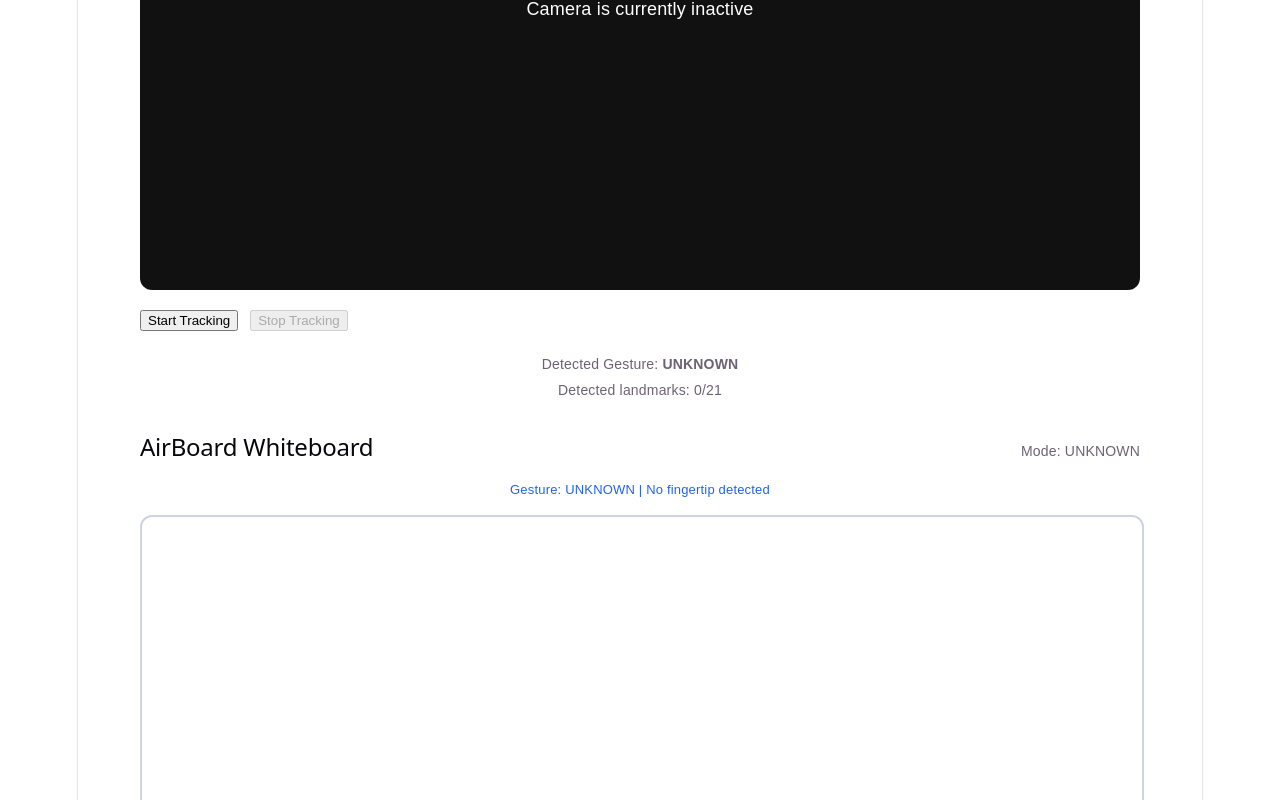
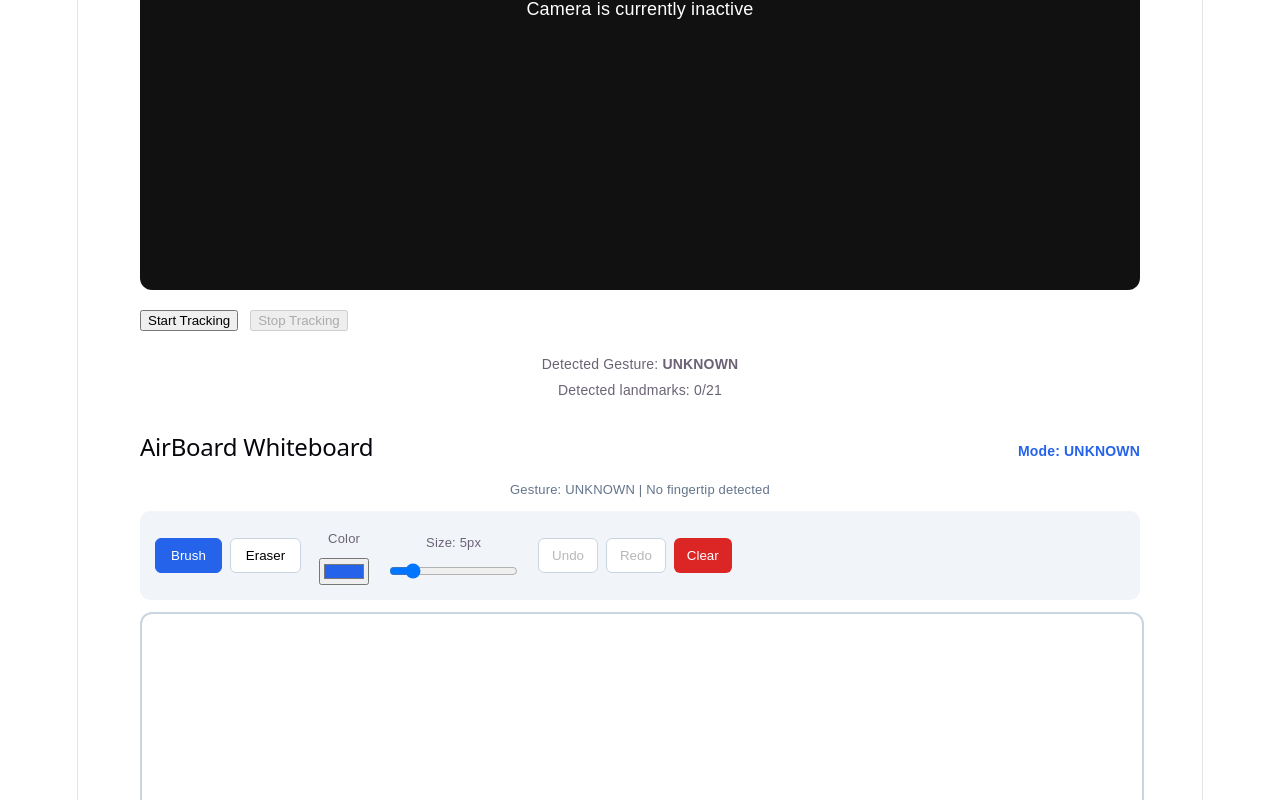
Before and after one commit to acVerse/AirBoard, a React (Vite) app: page / in a window 1280 px wide. Shown: the part 389-1189 px from the top of the page. Built offline with nearby package versions, Linux system fonts and the light colour scheme.

Commit message:
5th commit

```diff
--- a/src/components/WhiteboardCanvas.tsx
+++ b/src/components/WhiteboardCanvas.tsx
@@ -1,10 +1,13 @@
-import { useEffect, useRef, useState } from "react";
+import { useEffect, useMemo, useRef, useState } from "react";
 
 import { DrawingEngine } from "../whiteboard/drawingEngine";
 import { createBrush, DEFAULT_BRUSH } from "../whiteboard/brush";
+import { createEraser } from "../whiteboard/eraser";
 
 import type { HandPoint } from "../vision/landmarkProcessor";
 import type { GestureType } from "../vision/gestureClassifier";
+
+type DrawingTool = "brush" | "eraser";
 
 interface WhiteboardCanvasProps {
   landmarks: HandPoint[];
@@ -20,8 +23,34 @@ export default function WhiteboardCanvas({
   const isDrawingRef = useRef(false);
 
   const [debugInfo, setDebugInfo] = useState("Waiting for hand...");
-  const brush = createBrush(DEFAULT_BRUSH);
 
+  const [selectedColor, setSelectedColor] = useState(
+    DEFAULT_BRUSH.color
+  );
+
+  const [brushSize, setBrushSize] = useState(
+    DEFAULT_BRUSH.size
+  );
+
+  const [selectedTool, setSelectedTool] =
+    useState<DrawingTool>("brush");
+
+  const brush = useMemo(
+    () =>
+      createBrush({
+        color: selectedColor,
+        size: brushSize,
+        opacity: 1,
+      }),
+    [selectedColor, brushSize]
+  );
+
+  const eraser = useMemo(
+    () => createEraser(25),
+    []
+  );
+
+  // Initialize canvas
   useEffect(() => {
     const canvas = canvasRef.current;
     if (!canvas) return;
@@ -32,6 +61,7 @@ export default function WhiteboardCanvas({
     engineRef.current.render(canvas);
   }, []);
 
+  // Handle drawing
   useEffect(() => {
     const canvas = canvasRef.current;
     if (!canvas) return;
@@ -39,25 +69,39 @@ export default function WhiteboardCanvas({
     const indexTip = landmarks[8];
 
     if (!indexTip) {
-      setDebugInfo(`Gesture: ${currentGesture} | No fingertip detected`);
+      setDebugInfo(
+        `Gesture: ${currentGesture} | No fingertip detected`
+      );
 
       if (isDrawingRef.current) {
         engineRef.current.endStroke();
         isDrawingRef.current = false;
       }
-    } else {
+
+      engineRef.current.render(canvas);
+      return;
+    }
+
     const point = {
       x: 1 - indexTip.x,
       y: indexTip.y,
     };
 
     setDebugInfo(
-        `Gesture: ${currentGesture} | Landmarks: ${landmarks.length} | X: ${point.x.toFixed(3)} | Y: ${point.y.toFixed(3)}`
+      `Gesture: ${currentGesture} | X: ${point.x.toFixed(3)} | Y: ${point.y.toFixed(3)}`
     );
 
     if (currentGesture === "DRAW") {
       if (!isDrawingRef.current) {
-          engineRef.current.startStroke(point, brush, "brush");
+        const settings =
+          selectedTool === "eraser" ? eraser : brush;
+
+        engineRef.current.startStroke(
+          point,
+          settings,
+          selectedTool
+        );
+
         isDrawingRef.current = true;
       } else {
         engineRef.current.addPoint(point);
@@ -66,11 +110,11 @@ export default function WhiteboardCanvas({
       engineRef.current.endStroke();
       isDrawingRef.current = false;
     }
-    }
 
     engineRef.current.render(canvas);
-  }, [landmarks, currentGesture]);
+  }, [landmarks, currentGesture, selectedTool, brush, eraser]);
 
+  // Stop active drawing when component unmounts
   useEffect(() => {
     return () => {
       if (isDrawingRef.current) {
@@ -79,19 +123,141 @@ export default function WhiteboardCanvas({
     };
   }, []);
 
+  // Undo
+  const handleUndo = () => {
+    isDrawingRef.current = false;
+
+    engineRef.current.undo();
+
+    const canvas = canvasRef.current;
+    if (canvas) engineRef.current.render(canvas);
+  };
+
+  // Redo
+  const handleRedo = () => {
+    isDrawingRef.current = false;
+
+    engineRef.current.redo();
+
+    const canvas = canvasRef.current;
+    if (canvas) engineRef.current.render(canvas);
+  };
+
+  // Clear canvas
+  const handleClear = () => {
+    isDrawingRef.current = false;
+
+    engineRef.current.clear();
+
+    const canvas = canvasRef.current;
+    if (canvas) engineRef.current.render(canvas);
+  };
+
   return (
     <div style={styles.container}>
+
       <div style={styles.header}>
         <h2>AirBoard Whiteboard</h2>
-        <span>Mode: {currentGesture}</span>
+
+        <span style={styles.gesture}>
+          Mode: {currentGesture}
+        </span>
       </div>
 
       <p style={styles.debug}>{debugInfo}</p>
 
+      {/* Toolbar */}
+      <div style={styles.toolbar}>
+
+        <div style={styles.toolGroup}>
+          <button
+            style={{
+              ...styles.toolButton,
+              ...(selectedTool === "brush"
+                ? styles.activeButton
+                : {}),
+            }}
+            onClick={() => setSelectedTool("brush")}
+          >
+            Brush
+          </button>
+
+          <button
+            style={{
+              ...styles.toolButton,
+              ...(selectedTool === "eraser"
+                ? styles.activeButton
+                : {}),
+            }}
+            onClick={() => setSelectedTool("eraser")}
+          >
+            Eraser
+          </button>
+        </div>
+
+        {/* Color picker */}
+        <div style={styles.controlGroup}>
+          <label>Color</label>
+
+          <input
+            type="color"
+            value={selectedColor}
+            onChange={(e) => setSelectedColor(e.target.value)}
+            disabled={selectedTool === "eraser"}
+          />
+        </div>
+
+        {/* Brush size */}
+        <div style={styles.controlGroup}>
+          <label>
+            Size: {brushSize}px
+          </label>
+
+          <input
+            type="range"
+            min="1"
+            max="30"
+            value={brushSize}
+            onChange={(e) =>
+              setBrushSize(Number(e.target.value))
+            }
+          />
+        </div>
+
+        {/* History controls */}
+        <div style={styles.toolGroup}>
+          <button
+            style={styles.actionButton}
+            onClick={handleUndo}
+            disabled={!engineRef.current.canUndo()}
+          >
+            Undo
+          </button>
+
+          <button
+            style={styles.actionButton}
+            onClick={handleRedo}
+            disabled={!engineRef.current.canRedo()}
+          >
+            Redo
+          </button>
+
+          <button
+            style={styles.clearButton}
+            onClick={handleClear}
+          >
+            Clear
+          </button>
+        </div>
+
+      </div>
+
+      {/* Whiteboard */}
       <canvas
         ref={canvasRef}
         style={styles.canvas}
       />
+
     </div>
   );
 }
@@ -101,16 +267,78 @@ const styles: Record<string, React.CSSProperties> = {
     width: "100%",
     marginTop: "30px",
   },
+
   header: {
     display: "flex",
     justifyContent: "space-between",
     alignItems: "center",
   },
+
+  gesture: {
+    fontWeight: "bold",
+    color: "#2563EB",
+  },
+
   debug: {
     fontSize: "13px",
-    color: "#2563EB",
+    color: "#64748B",
     margin: "8px 0",
   },
+
+  toolbar: {
+    display: "flex",
+    flexWrap: "wrap",
+    alignItems: "center",
+    gap: "18px",
+    padding: "15px",
+    backgroundColor: "#F1F5F9",
+    borderRadius: "10px",
+    marginBottom: "12px",
+  },
+
+  toolGroup: {
+    display: "flex",
+    gap: "8px",
+  },
+
+  controlGroup: {
+    display: "flex",
+    flexDirection: "column",
+    gap: "5px",
+    fontSize: "13px",
+  },
+
+  toolButton: {
+    padding: "9px 15px",
+    border: "1px solid #CBD5E1",
+    borderRadius: "6px",
+    backgroundColor: "white",
+    cursor: "pointer",
+  },
+
+  activeButton: {
+    backgroundColor: "#2563EB",
+    color: "white",
+    border: "1px solid #2563EB",
+  },
+
+  actionButton: {
+    padding: "9px 13px",
+    border: "1px solid #CBD5E1",
+    borderRadius: "6px",
+    backgroundColor: "white",
+    cursor: "pointer",
+  },
+
+  clearButton: {
+    padding: "9px 13px",
+    border: "none",
+    borderRadius: "6px",
+    backgroundColor: "#DC2626",
+    color: "white",
+    cursor: "pointer",
+  },
+
   canvas: {
     display: "block",
     width: "100%",
--- a/src/whiteboard/drawingEngine.ts
+++ b/src/whiteboard/drawingEngine.ts
@@ -45,7 +45,18 @@ export class DrawingEngine {
   addPoint(point: DrawingPoint): void {
   if (!this.activeStroke) return;
 
-    this.activeStroke.points.push(point);
+  const points = this.activeStroke.points;
+  const previous = points[points.length - 1];
+
+  // Reduce small tracking fluctuations
+  const smoothing = 0.35;
+
+  const smoothedPoint: DrawingPoint = {
+    x: previous.x + (point.x - previous.x) * smoothing,
+    y: previous.y + (point.y - previous.y) * smoothing,
+  };
+
+  this.activeStroke.points.push(smoothedPoint);
 }
 
   endStroke(): void {
@@ -93,7 +104,10 @@ export class DrawingEngine {
   }
 
   canUndo(): boolean {
-    return this.history.canUndo() || this.activeStroke !== null;
+  return (
+    this.history.canUndo() ||
+    this.activeStroke !== null
+  );
 }
 
 canRedo(): boolean {
@@ -115,7 +129,9 @@ export class DrawingEngine {
     ctx.globalAlpha = stroke.opacity;
 
     ctx.globalCompositeOperation =
-        stroke.tool === "eraser" ? "destination-out" : "source-over";
+      stroke.tool === "eraser"
+        ? "destination-out"
+        : "source-over";
 
     ctx.strokeStyle = stroke.color;
     ctx.lineWidth = stroke.size;
@@ -124,26 +140,42 @@ export class DrawingEngine {
 
     ctx.beginPath();
 
-      const firstPoint = stroke.points[0];
+    const first = stroke.points[0];
 
-      ctx.moveTo(
-        firstPoint.x * canvas.width,
-        firstPoint.y * canvas.height
-      );
+    const firstX = first.x * canvas.width;
+    const firstY = first.y * canvas.height;
 
+    ctx.moveTo(firstX, firstY);
+
+    if (stroke.points.length === 1) {
+      ctx.lineTo(firstX + 0.01, firstY + 0.01);
+    } else {
       for (let i = 1; i < stroke.points.length; i++) {
-        const point = stroke.points[i];
+        const previous = stroke.points[i - 1];
+        const current = stroke.points[i];
 
-        ctx.lineTo(
-          point.x * canvas.width,
-          point.y * canvas.height
+        const midX =
+          ((previous.x + current.x) / 2) * canvas.width;
+
+        const midY =
+          ((previous.y + current.y) / 2) * canvas.height;
+
+        const previousX = previous.x * canvas.width;
+        const previousY = previous.y * canvas.height;
+
+        ctx.quadraticCurveTo(
+          previousX,
+          previousY,
+          midX,
+          midY
         );
       }
 
-      if (stroke.points.length === 1) {
+      const last = stroke.points[stroke.points.length - 1];
+
       ctx.lineTo(
-          firstPoint.x * canvas.width + 0.1,
-          firstPoint.y * canvas.height + 0.1
+        last.x * canvas.width,
+        last.y * canvas.height
       );
     }
 
--- a/src/whiteboard/historyManager.ts
+++ b/src/whiteboard/historyManager.ts
@@ -4,9 +4,9 @@ export class HistoryManager<T> {
 
   private readonly maxHistory: number;
 
-constructor(maxHistory = 50) {
-  this.maxHistory = maxHistory;
-}
+  constructor(maxHistory = 50) {
+    this.maxHistory = maxHistory;
+  }
 
   save(state: T): void {
     this.undoStack.push(structuredClone(state));
@@ -15,17 +15,25 @@ constructor(maxHistory = 50) {
       this.undoStack.shift();
     }
 
+    // A new action invalidates the redo history
     this.redoStack = [];
   }
 
   undo(currentState: T): T | null {
-    if (this.undoStack.length === 0) {
+    // Keep at least one previous state
+    if (this.undoStack.length <= 1) {
       return null;
     }
 
-    const previousState = this.undoStack.pop()!;
+    // Save current state for redo
+    this.redoStack.push(structuredClone(currentState));
 
-    this.redoStack.push(structuredClone(currentState));
+    // Remove current snapshot
+    this.undoStack.pop();
+
+    // Return previous snapshot
+    const previousState =
+      this.undoStack[this.undoStack.length - 1];
 
     return structuredClone(previousState);
   }
@@ -37,7 +45,7 @@ constructor(maxHistory = 50) {
 
     const nextState = this.redoStack.pop()!;
 
-    this.undoStack.push(structuredClone(currentState));
+    this.undoStack.push(structuredClone(nextState));
 
     return structuredClone(nextState);
   }
@@ -48,7 +56,7 @@ constructor(maxHistory = 50) {
   }
 
   canUndo(): boolean {
-    return this.undoStack.length > 0;
+    return this.undoStack.length > 1;
   }
 
   canRedo(): boolean {
```
Lines whose indentation alone changed are shown as unchanged.
